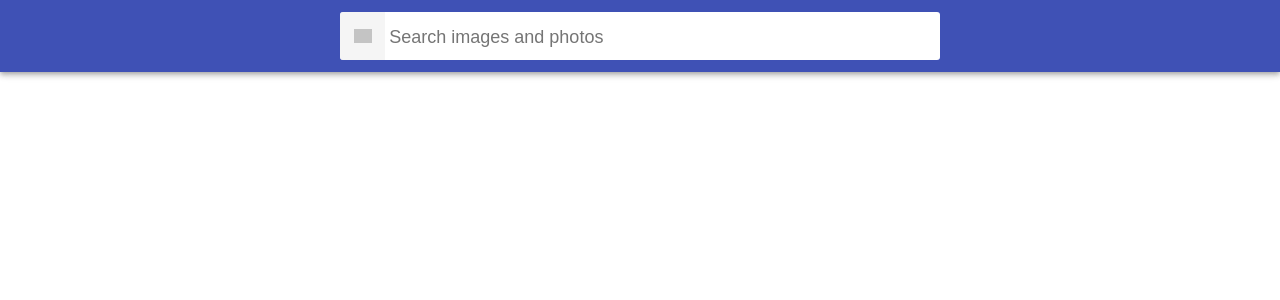
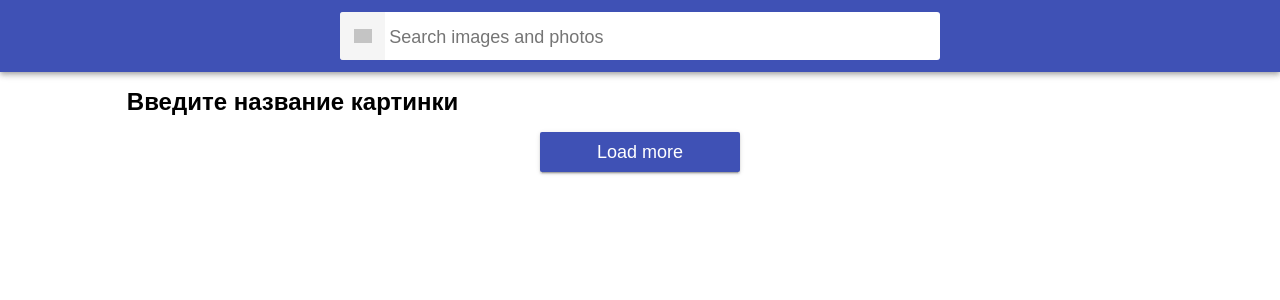
Before and after one commit to andysmokk/goit-react-hw-03-image-finder, a React (Create React App) app: page / in a window 1280 px wide. Shown: the top 300 px of the page. Built offline with nearby package versions, Linux system fonts and the light colour scheme; grey boxes are pictures that could not be loaded.

Commit message:
added button and button styles

```diff
--- a/src/App.js
+++ b/src/App.js
@@ -3,11 +3,13 @@
 
 import Searchbar from './components/Searchbar/Searchbar';
 import ImageGallery from './components/ImageGallery/ImageGallery';
+import Button from './components/Button/Button';
 
 class App extends Component {
   state = {
     imageName: '',
   };
+
   onSubmitForm = imageName => {
     this.setState({ imageName });
   };
@@ -17,6 +19,7 @@
       <div className="App">
         <Searchbar onSubmit={this.onSubmitForm} />
         <ImageGallery imageName={this.state.imageName} />
+        <Button />
       </div>
     );
   }
--- a/src/components/Button/Button.jsx
+++ b/src/components/Button/Button.jsx
@@ -0,0 +1,10 @@
+import { Component } from 'react';
+import s from './Button.module.css';
+
+class Button extends Component {
+  render() {
+    return <button className={s.Button}>Load more</button>;
+  }
+}
+
+export default Button;
--- a/src/components/Button/Button.module.css
+++ b/src/components/Button/Button.module.css
@@ -0,0 +1,28 @@
+.Button {
+  width: 200px;
+  padding: 8px 16px;
+  border-radius: 2px;
+  background-color: #3f51b5;
+  transition: all 250ms cubic-bezier(0.4, 0, 0.2, 1);
+  text-align: center;
+  display: inline-block;
+  color: #fff;
+  border: 0;
+  text-decoration: none;
+  cursor: pointer;
+  font-family: inherit;
+  font-size: 18px;
+  line-height: 24px;
+  font-style: normal;
+  font-weight: 500;
+  min-width: 180px;
+  margin-right: auto;
+  margin-left: auto;
+  box-shadow: 0px 3px 1px -2px rgba(0, 0, 0, 0.2),
+    0px 2px 2px 0px rgba(0, 0, 0, 0.14), 0px 1px 5px 0px rgba(0, 0, 0, 0.12);
+}
+
+.Button:hover,
+.Button:focus {
+  background-color: #3f248b;
+}
--- a/src/components/ImageGalleryItem/ImageGalleryItem.jsx
+++ b/src/components/ImageGalleryItem/ImageGalleryItem.jsx
@@ -4,22 +4,28 @@
 class ImageGalleryItem extends Component {
   state = {
     images: [],
+    loading: false,
   };
 
   componentDidUpdate(prevProps, prevState) {
     if (prevProps.imageName !== this.props.imageName) {
+      this.setState({ loading: true });
       fetch(
         `https://pixabay.com/api/?q=${this.props.imageName}&page=1&key=23025169-5a1370e5bf826cff1ac1e8732&image_type=photo&orientation=horizontal&per_page=12`,
       )
         .then(response => response.json())
-        .then(images => this.setState({ images: images.hits }));
+        .then(images => this.setState({ images: images.hits }))
+        .finally(() => this.setState({ loading: false }));
     }
   }
 
   render() {
     return (
       <>
-        {this.state.images.map(image => (
+        {this.state.loading && <h1>Загрузка...</h1>}
+        {!this.props.imageName && <h2>Введите название картинки</h2>}
+        {this.state.images &&
+          this.state.images.map(image => (
             <li className={s.ImageGalleryItem} key={image.id}>
               <img
                 src={image.webformatURL}
```
Lines whose indentation alone changed are shown as unchanged.
